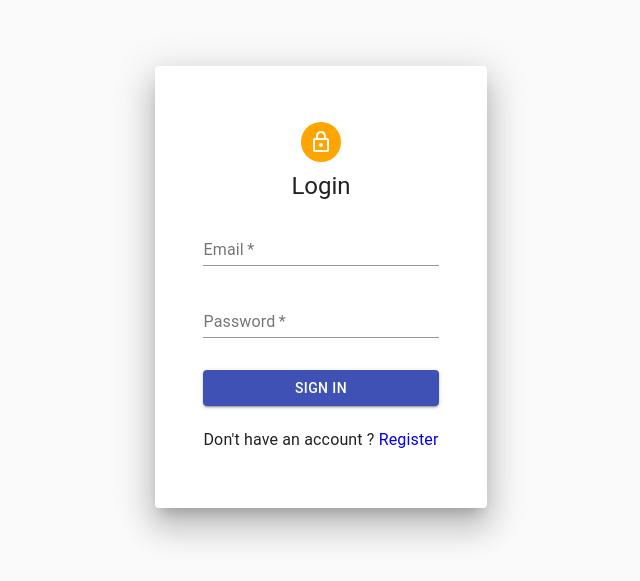
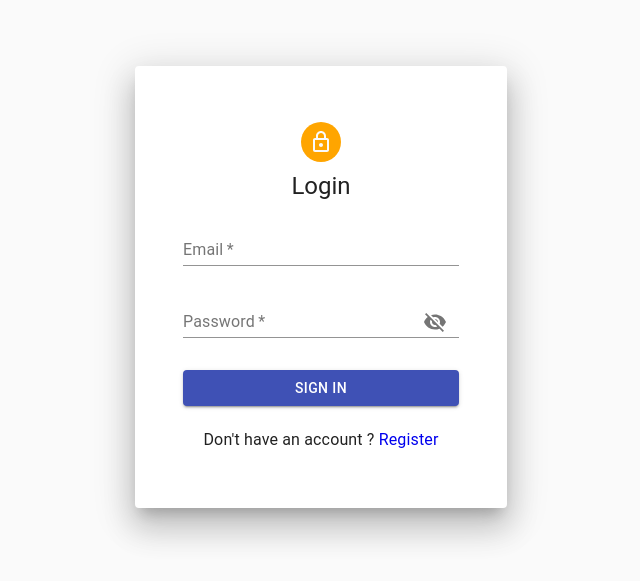
Before and after one commit to about-minor-project/seekers-frontend, a React (Create React App) app: page / in a window 1280 px wide. Shown: the part 103-684 px from the top of the page, without its empty margins (319-959 px from the left). Built offline with nearby package versions, Linux system fonts and the light colour scheme.

Commit message:
minor ui implement

```diff
--- a/src/components/login.js
+++ b/src/components/login.js
@@ -1,4 +1,8 @@
 import React, { useState, useEffect } from "react";
+import IconButton from "@material-ui/core/IconButton";
+import Visibility from "@material-ui/icons/Visibility";
+import InputAdornment from "@material-ui/core/InputAdornment";
+import VisibilityOff from "@material-ui/icons/VisibilityOff";
 import { useHistory, Link } from "react-router-dom";
 import userService from "../services/user";
 import loginService from "../services/login";
@@ -36,6 +40,24 @@ const Login = () => {
         : history.push("/dashboard");
     }
   }, []);
+
+  const [values, setValues] = React.useState({
+    password: "",
+    showPassword: false,
+  });
+
+  const handleClickShowPassword = () => {
+    setValues({ ...values, showPassword: !values.showPassword });
+  };
+
+  const handleMouseDownPassword = (event) => {
+    event.preventDefault();
+  };
+
+  const handlePasswordChange = (prop) => (event) => {
+    setValues({ ...values, [prop]: event.target.value });
+  };
+
   const Notification = ({ message }) => {
     if (message === null) return null;
     return (
@@ -116,6 +138,7 @@ const Login = () => {
     },
   };
 
+
   const handleLogin = async (event) => {
     event.preventDefault();
 
@@ -193,11 +216,24 @@ const Login = () => {
           <FormControl margin='normal' required fullWidth>
             <InputLabel htmlFor='email'>Password</InputLabel>
             <Input
-              type='password'
+              type={values.showPassword ? "text" : "password"}
               value={password}
+
               onChange={(e) => {
                 setPassword(e.target.value);
+                handlePasswordChange("password");
+
               }}
+              endAdornment={
+                <InputAdornment position="end">
+                  <IconButton
+                    onClick={handleClickShowPassword}
+                    onMouseDown={handleMouseDownPassword}
+                  >
+                    {values.showPassword ? <Visibility /> : <VisibilityOff />}
+                  </IconButton>
+                </InputAdornment>
+              }
               name='Password'
             />
           </FormControl>
@@ -230,6 +266,10 @@ const Login = () => {
     </Paper>
   );
 
+
+
+
+
   return (
     <div>
       <>
--- a/src/components/signup.js
+++ b/src/components/signup.js
@@ -1,4 +1,5 @@
 import React, { Component } from "react";
+
 import {
   Avatar,
   Button,
@@ -66,6 +67,7 @@ const styles = {
   },
 };
 class SignUp extends React.Component {
+
   constructor() {
     super();
     this.state = {
@@ -76,6 +78,8 @@ class SignUp extends React.Component {
     this.handleChange = this.handleChange.bind(this);
     this.handleSubmit = this.handleSubmit.bind(this);
   }
+
+
 
   handleChange(event) {
     let input = this.state.input;
@@ -99,6 +103,7 @@ class SignUp extends React.Component {
       input["password"] = "";
       input["confirmpassword"] = "";
       this.setState({ input: input });
+
 
       const newUser = {
         email: this.state.input.email,
```
